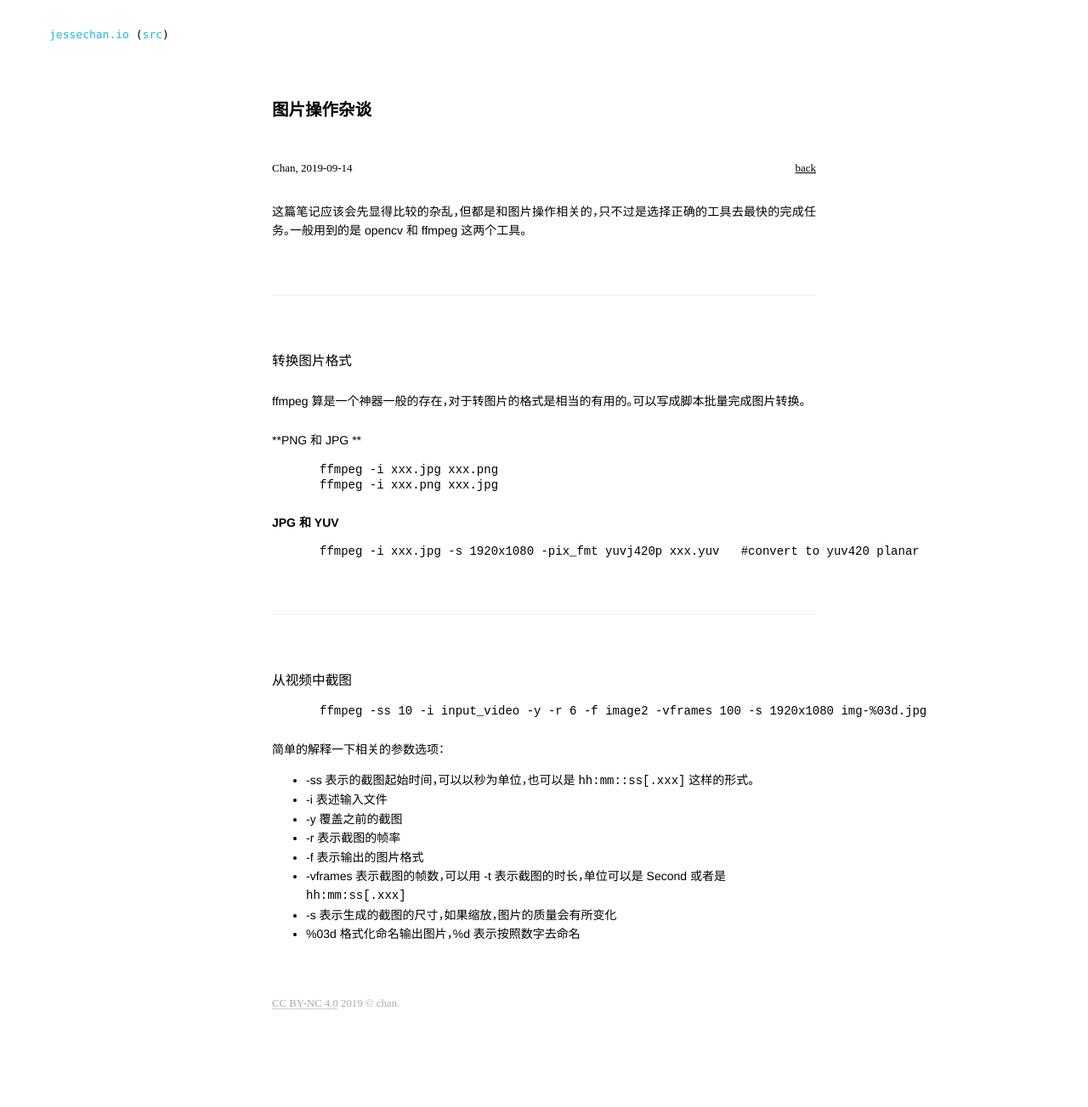
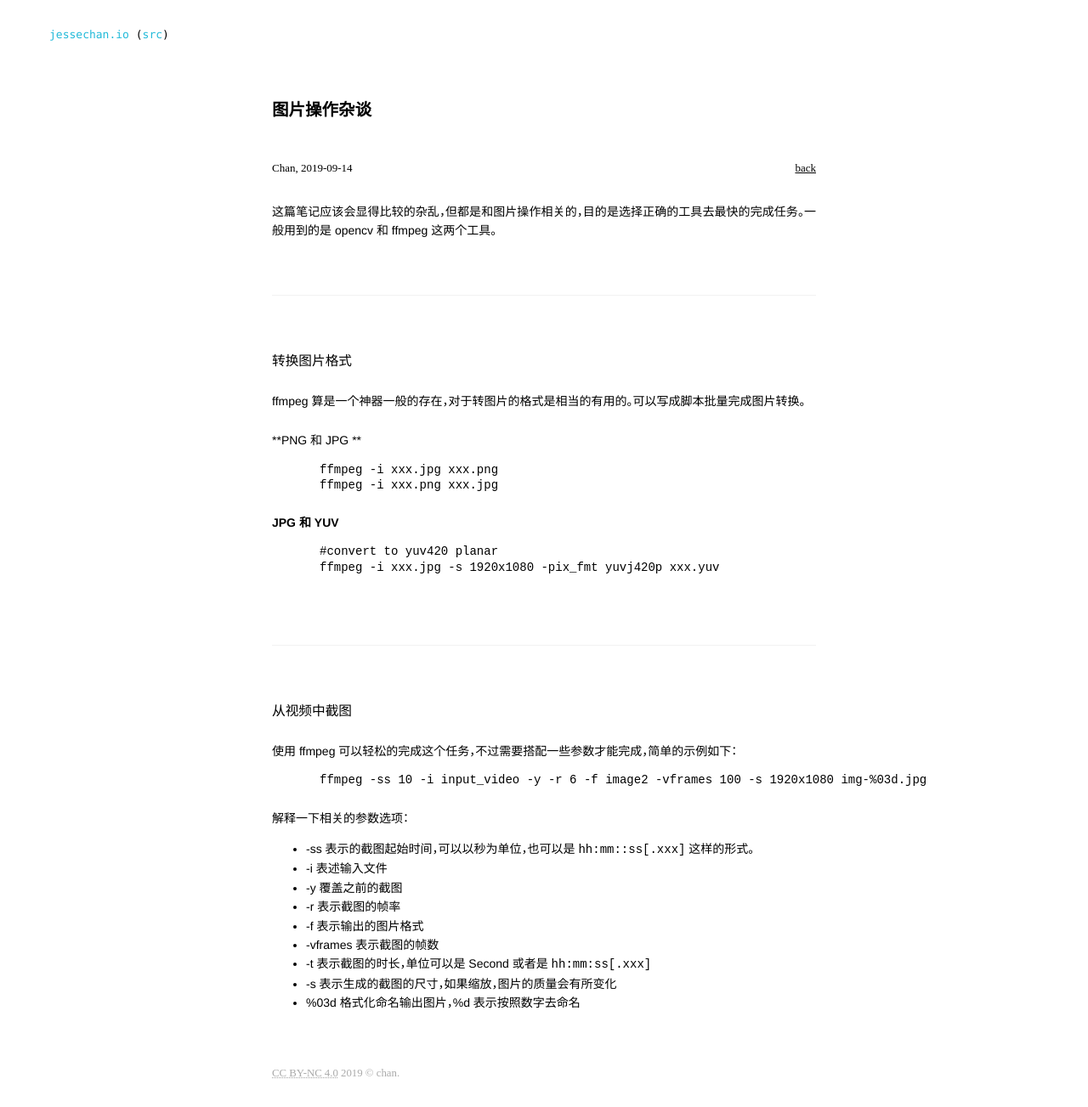
Before and after one commit to JesseEisen/chan, a Jekyll site: the page built from _posts/2019-09-17-image.md, in a window 1280 px wide. Shown: the whole page at 85% size. Built offline with Jekyll 4.4.1, drawn with Linux system fonts in a browser that asks for light colours; before the commit the page ends 1221 px from its top, so only the background shows below that.

Commit message:
fix some error

````diff
--- a/_posts/2019-09-17-image.md
+++ b/_posts/2019-09-17-image.md
@@ -6,7 +6,7 @@ date: "2019-09-14"
 category: "note"
 ---
 
-这篇笔记应该会先显得比较的杂乱，但都是和图片操作相关的，只不过是选择正确的工具去最快的完成任务。一般用到的是 opencv 和 ffmpeg 这两个工具。
+这篇笔记应该会显得比较的杂乱，但都是和图片操作相关的，目的是选择正确的工具去最快的完成任务。一般用到的是 opencv 和 ffmpeg 这两个工具。
 
 ---
 
@@ -24,24 +24,29 @@ ffmpeg -i xxx.png xxx.jpg
 **JPG 和 YUV**
 
 ```
-ffmpeg -i xxx.jpg -s 1920x1080 -pix_fmt yuvj420p xxx.yuv   #convert to yuv420 planar
+#convert to yuv420 planar
+ffmpeg -i xxx.jpg -s 1920x1080 -pix_fmt yuvj420p xxx.yuv
+
 ```
 
 ---
 
 ### 从视频中截图
 
+使用 ffmpeg 可以轻松的完成这个任务，不过需要搭配一些参数才能完成，简单的示例如下：
+
 ```shell
 ffmpeg -ss 10 -i input_video -y -r 6 -f image2 -vframes 100 -s 1920x1080 img-%03d.jpg
 ```
 
-简单的解释一下相关的参数选项：
+解释一下相关的参数选项：
 
 + -ss 表示的截图起始时间，可以以秒为单位，也可以是 `hh:mm::ss[.xxx]` 这样的形式。
 + -i  表述输入文件
 + -y 覆盖之前的截图
 + -r 表示截图的帧率
 + -f 表示输出的图片格式
-+ -vframes 表示截图的帧数，可以用 -t 表示截图的时长，单位可以是 Second 或者是 `hh:mm:ss[.xxx]`
++ -vframes 表示截图的帧数
++ -t 表示截图的时长，单位可以是 Second 或者是 `hh:mm:ss[.xxx]`
 + -s 表示生成的截图的尺寸，如果缩放，图片的质量会有所变化
 +  %03d 格式化命名输出图片，%d 表示按照数字去命名
````
